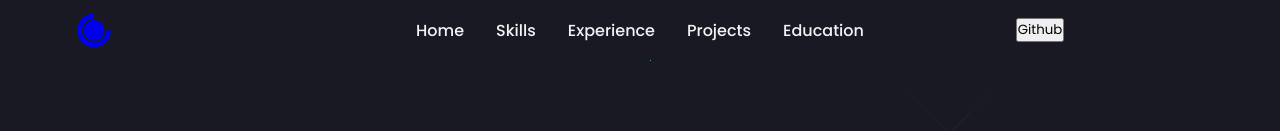
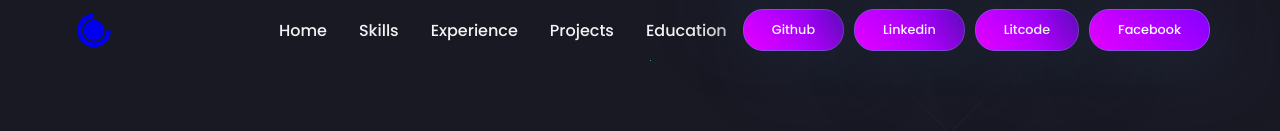
Before and after one commit to BIPODGHOSH/portfolio, a React (Create React App) app: page / in a window 1280 px wide. Shown: the top 131 px of the page. Built offline with nearby package versions, Linux system fonts and the light colour scheme.

Commit message:
adding more button on navbar and style of button on navbar

```diff
--- a/src/components/Navabar/Navbar.module.css
+++ b/src/components/Navabar/Navbar.module.css
@@ -95,8 +95,8 @@
 }
 
 .GitHubButton {
-  background-color: transparent;
-  color: var(--primary);
+  background: hsla(271, 100%, 50%, 1);
+  color: white;
   border: 1.8px solid var(--primary);
   border-radius: 20px;
   cursor: pointer;
@@ -104,18 +104,44 @@
   justify-content: center;
   align-items: center;
   padding: 0 28px;
-  font-size: 1rem;
+  margin-left: 10px;
+  font-size: 0.8rem;
   font-weight: 500;
   height: 70%;
+  background: linear-gradient(
+    225deg,
+    hsla(271, 100%, 50%, 1) 0%,
+    hsla(294, 100%, 50%, 1) 100%
+  );
+  background: -moz-linear-gradient(
+    225deg,
+    hsla(271, 100%, 50%, 1) 0%,
+    hsla(294, 100%, 50%, 1) 100%
+  );
+  background: -webkit-linear-gradient(
+    225deg,
+    hsla(271, 100%, 50%, 1) 0%,
+    hsla(294, 100%, 50%, 1) 100%
+  );
+  box-shadow: 20px 20px 60px #1f2634, -20px -20px 60px #1f2634;
 
   &:hover {
-    background-color: var(--primary);
-    color: var(--white);
+    transform: scale(1.05);
+    transition: all 0.4s smooth ease-in-out;
+    box-shadow: 20px 20px 60px #1f2634;
+    filter: brightness(1);
   }
 
   @media screen and (max-width: 640px) {
     font-size: 0.8rem;
   }
+}
+
+.buttonText {
+  color: var(--white);
+  text-decoration: none;
+  /* &:hover {
+  } */
 }
 
 /* MobileMenu*/
--- a/src/components/Navabar/index.js
+++ b/src/components/Navabar/index.js
@@ -4,7 +4,6 @@ import { Link } from "react-router-dom";
 import { DiCssdeck } from "react-icons/di";
 import { FaBars } from "react-icons/fa";
 import { Bio } from "../../data/constants";
-// import HeroSection from "../HeroSection";
 
 const Navbar = () => {
   const [isOpen, setIsOpen] = useState(false);
@@ -41,7 +40,26 @@ const Navbar = () => {
           </a>
         </ul>
         <div className={styles.ButtonContainer}>
-          <button className="GitHubButton">Github</button>
+          <button className={styles.GitHubButton}>
+            <a className={styles.buttonText} href={Bio.github} target="blank">
+              Github
+            </a>
+          </button>
+          <button className={styles.GitHubButton}>
+            <a className={styles.buttonText} href={Bio.linkedin} target="blank">
+              Linkedin
+            </a>
+          </button>
+          <button className={styles.GitHubButton}>
+            <a className={styles.buttonText} href={Bio.litcode} target="blank">
+              Litcode
+            </a>
+          </button>
+          <button className={styles.GitHubButton}>
+            <a className={styles.buttonText} href={Bio.facebook} target="blank">
+              Facebook
+            </a>
+          </button>
         </div>
       </div>
       {isOpen && (
@@ -61,11 +79,10 @@ const Navbar = () => {
           <a className={styles.MobileMenuLink} href="#education">
             Education
           </a>
-          {/* <div className={styles.MobileSocialContainer}> */}
+
           <Link className={styles.MobileSocial} href={Bio.github}>
             Github
           </Link>
-          {/* </div> */}
         </div>
       )}
     </div>
--- a/src/data/constants.js
+++ b/src/data/constants.js
@@ -6,6 +6,7 @@ export const Bio = {
   github: "https://github.com/BIPODGHOSH",
   resume: "https://1drv.ms/b/s!AkM3f8oqy30hghiuHxc5BnuK9nf1?e=yXTJms",
   linkedin: "https://www.linkedin.com/in/bipod-ghosh7",
+  litcode: "https://leetcode.com/BipodGhosh/",
   insta: "https://www.instagram.com/imaginarybipod/",
   facebook: "https://www.facebook.com/bipod.ghosh.3?mibextid=ZbWKwL",
 };
```
